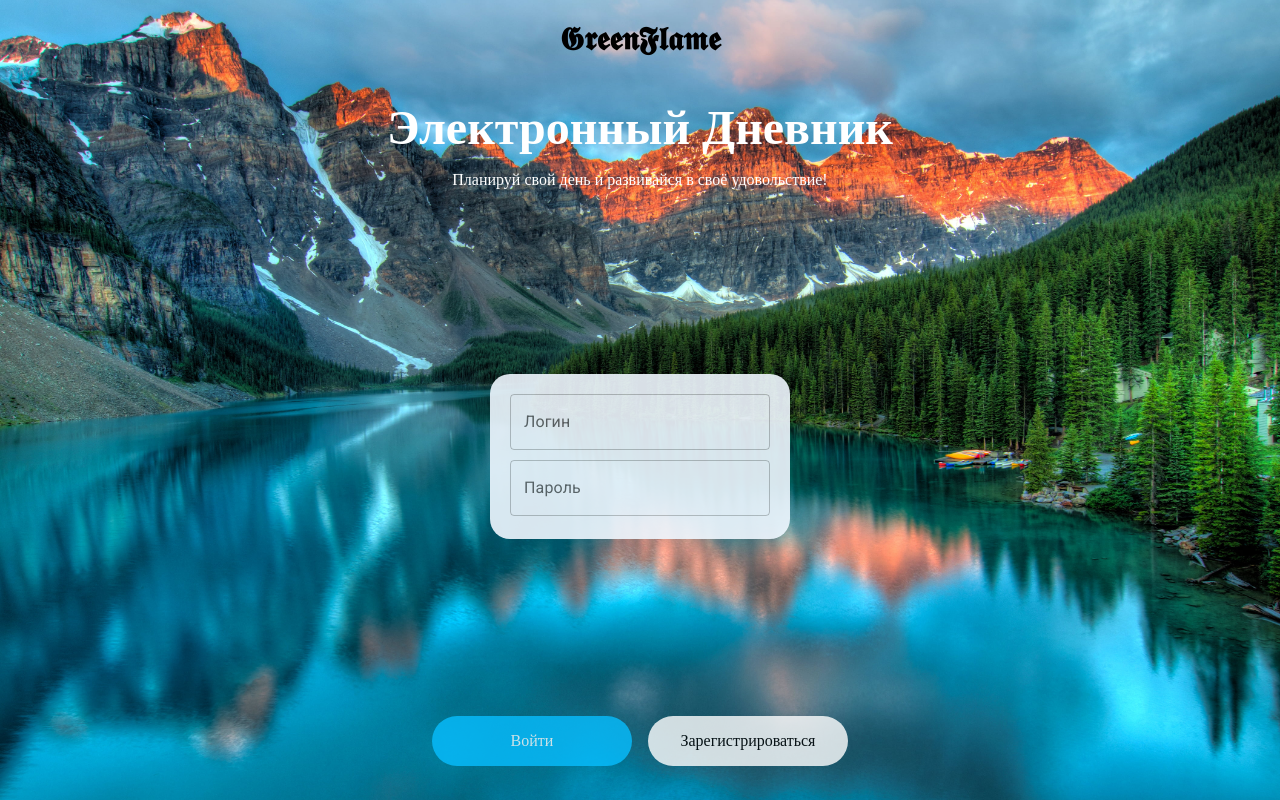
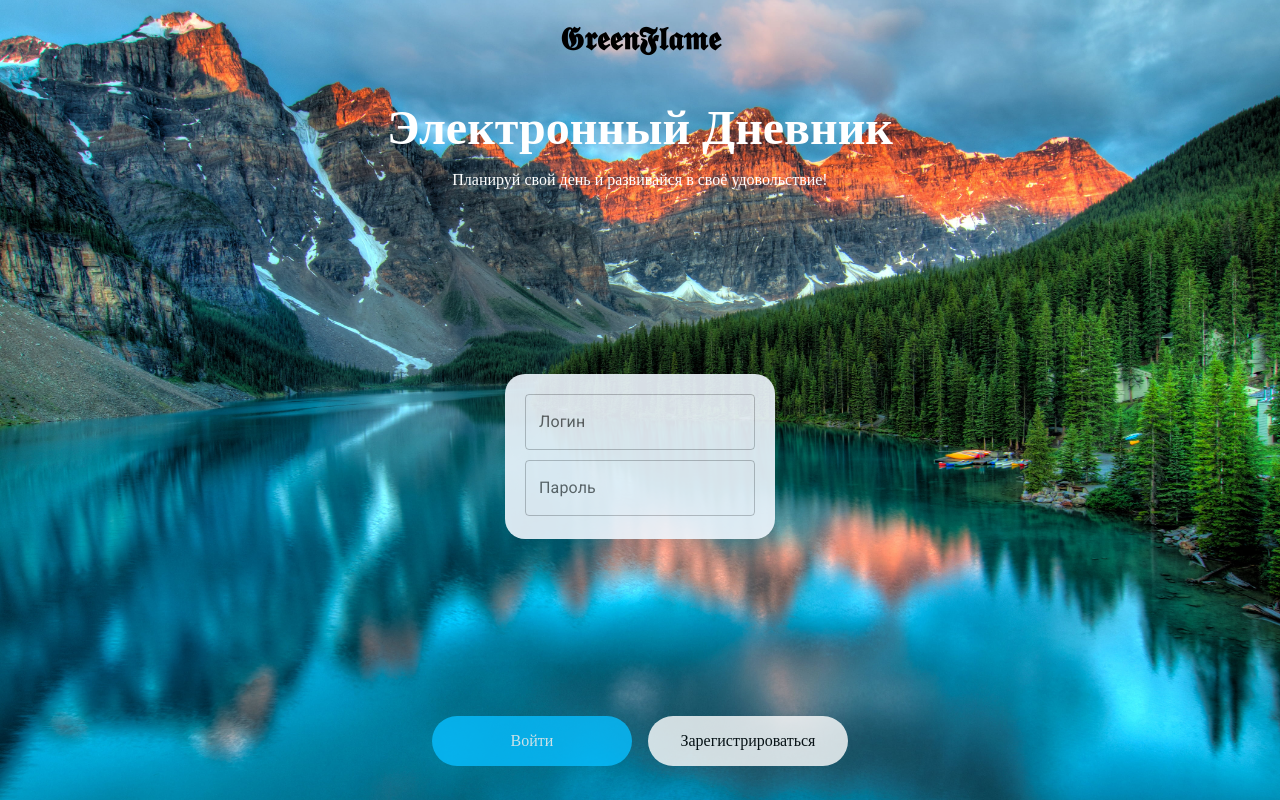
Before and after one commit to GreenShell13/ToDoApp, a React (Create React App) app in the folder src/front/: page / in a window 1280 px wide. Shown: the top 800 px of the page. Built offline with nearby package versions, Linux system fonts and the light colour scheme; grey boxes are pictures that could not be loaded.

Commit message:
Home. fade

```diff
--- a/src/front/src/components/common/blocks/Section.jsx
+++ b/src/front/src/components/common/blocks/Section.jsx
@@ -46,6 +46,7 @@ const Section = ({
                 <>
                     <Fade clear>
                         <AuthForm>
+                            <Fade cascade top>
                                 <TextField
                                     name='login'
                                     value={authData.login}
@@ -60,6 +61,7 @@ const Section = ({
                                     style={{ margin: '10px 20px 20px 20px' }}
                                     label='Пароль'
                                 />
+                            </Fade>
                         </AuthForm>
                     </Fade>
                     <Fade bottom>
--- a/src/front/src/components/common/blocks/styledComponents.js
+++ b/src/front/src/components/common/blocks/styledComponents.js
@@ -83,7 +83,7 @@ export const AuthForm = styled.div`
     display: flex;
     flex-direction: column;
     height: 165px;
-    width: 300px;
+    width: 270px;
     border-radius: 20px;
     opacity: 0.9;
     &:hover {
```
Lines whose indentation alone changed are shown as unchanged.
